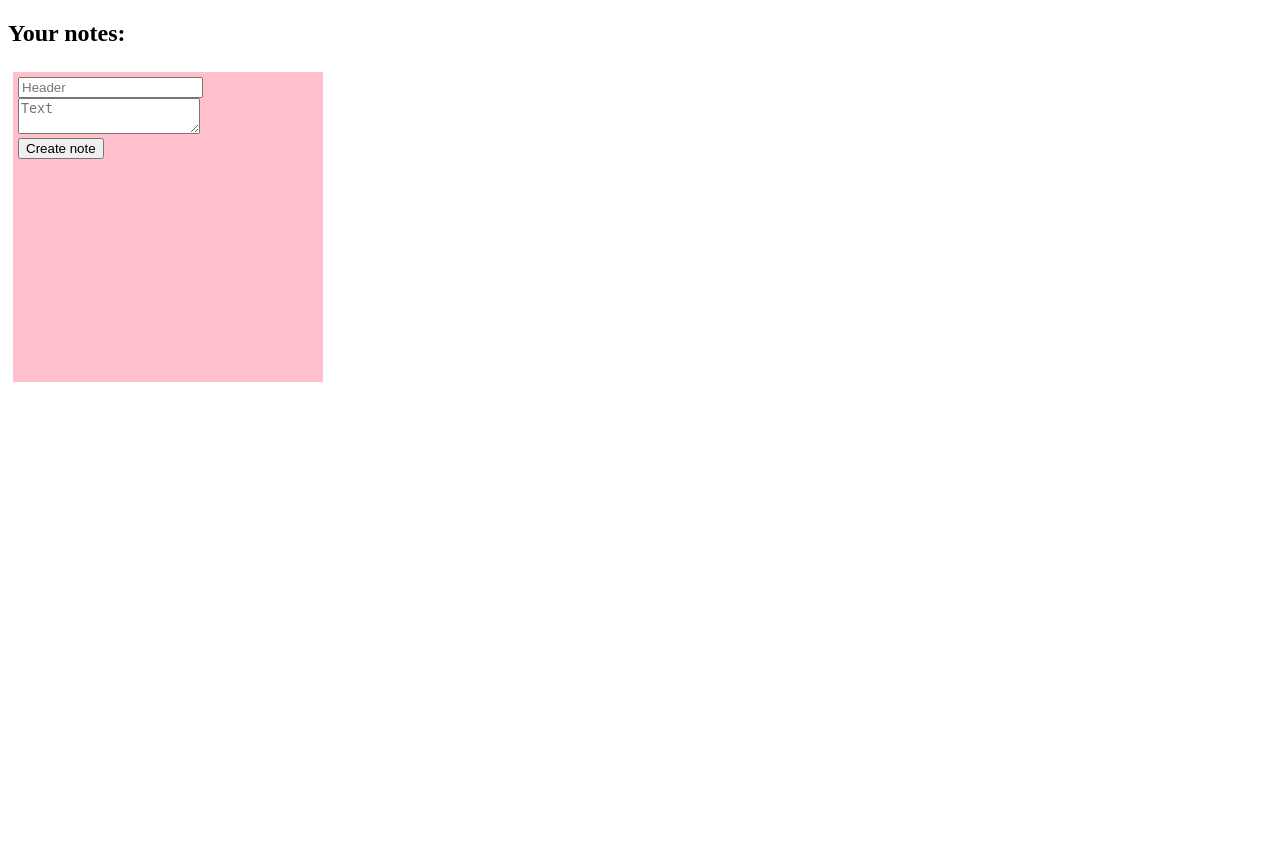
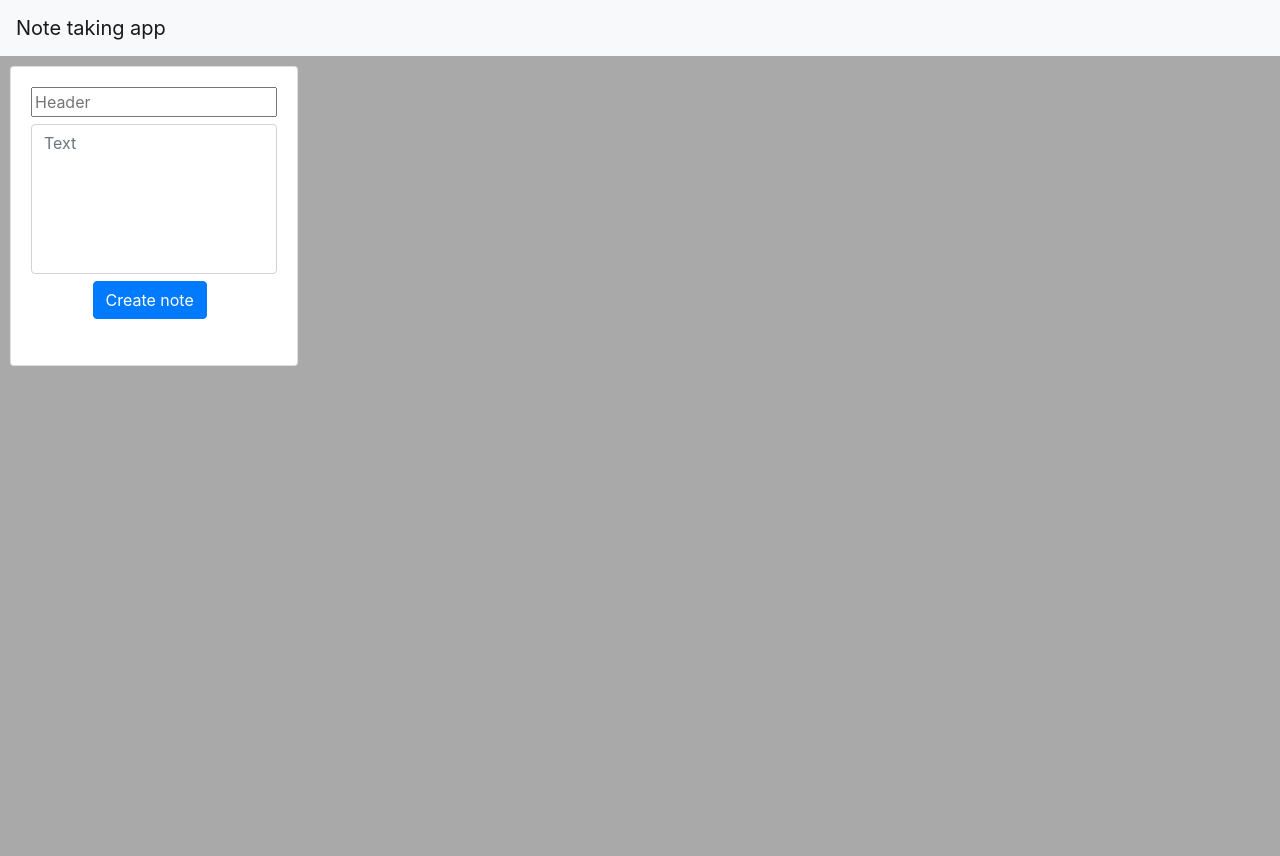
Before and after one commit to dev-groz/note-taking-app, a Django app: page / in a window 1280 px wide. Before the commit the page ends 382 px from the top, so only its background shows below. Run offline with Django 4.2, Linux system fonts and the light colour scheme; data that the repository does not hold is empty.

Commit message:
make main page look beautiful, add styles and icons for edit/delete buttons

```diff
--- a/notes/static/style.css
+++ b/notes/static/style.css
@@ -1,9 +1,18 @@
+html,
+body {
+    height: 100vh;
+}
+
+.notes-container {
+    height: 100vh;
+    background-color: darkgray;
+}
+
 .note {
     position: relative;
     display: inline-block;
     width: 300px;
     height: 300px;
-    background-color: pink;
     margin: 5px;
     padding: 5px;
     vertical-align: middle;
@@ -13,3 +22,31 @@
     position: absolute;
     bottom: 0px;
 }
+
+textarea {
+    resize: none;
+    height: 150px;
+}
+
+input,
+textarea{
+    width:100%;
+    display:block;
+    margin-bottom: 7px;
+}
+
+.note-head {
+    position: absolute;
+    right: 10px;
+    top: 10px;
+}
+
+.note-head > form {
+    margin-bottom: 5px;
+}
+
+.add-button {
+    width: 50%;
+    margin: 0 auto;
+    text-align: left
+}
--- a/notes/templates/allnotes.html
+++ b/notes/templates/allnotes.html
@@ -1,35 +1,54 @@
 {% load static %}
 <!DOCTYPE html>
 <html lang="en">
+
 <head>
     <meta charset="UTF-8">
     <meta name="viewport" content="width=device-width, initial-scale=1.0">
     <title>All notes</title>
-    <link rel="stylesheet" href="{% static 'style.css' %}"/>
+    <link rel="stylesheet" href="https://cdn.jsdelivr.net/npm/bootstrap@4.0.0/dist/css/bootstrap.min.css" integrity="sha384-Gn5384xqQ1aoWXA+058RXPxPg6fy4IWvTNh0E263XmFcJlSAwiGgFAW/dAiS6JXm" crossorigin="anonymous">
+    <link rel="stylesheet" href="https://cdnjs.cloudflare.com/ajax/libs/font-awesome/4.7.0/css/font-awesome.min.css">
+    <link rel="stylesheet" href="{% static 'style.css' %}" />
 </head>
+
 <body>
-    <h2>Your notes:</h2>
+    <nav class="navbar navbar-light bg-light">
+        <a class="navbar-brand" href="#">Note taking app</a>
+    </nav>
     <div class="notes-container">
         <div class="note">
-            <form action="/createnote/" method="post">
-                {% csrf_token %}
-                <div class="header" name="new_header"><input name="note-header" placeholder="Header"></div>
-                <div class="text" name="new_text"><textarea name="note-text" placeholder="Text"></textarea></div>
-                <div class="add-button"><input type="submit" value="Create note"></div>
-            </form>
+            <div class="input-group">
+                <div class="card" style="width: 18rem; height: 300px;">
+                    <div class="card-body">
+                        <form action="/createnote/" method="post">
+                            {% csrf_token %}
+                            <div class="input-header" name="new_header"><input name="note-header" placeholder="Header">
+                            </div>
+                            <div class="input-text" name="new_text"><textarea class="form-control" name="note-text"
+                                    placeholder="Text"></textarea></div>
+                            <div class="add-button"><button class="btn btn-primary" type="submit">Create note</div>
+                        </form>
+                    </div>
+                </div>
+            </div>
         </div>
         {% for note in notes_list %}
         <div class="note">
-            <div class="header"><h3>{{ note.header }}</h3>
-                <form action='/removenote/{{ note.id }}' method='get'>
-                    <button type="submit">X</button>
-                </form>
-                <form action='/note/{{ note.id }}' method='get'>
-                    <button type="submit">Edit</button>
-                </form>
+            <div class="card" style="width: 18rem; height: 300px;">
+                <div class="card-body">
+                    <h5 class="card-title">{{ note.header }}</h5>
+                    <div class="note-head">
+                        <form action='/note/{{ note.id }}' method='get'>
+                            <button type="submit" class="btn btn-warning fa fa-bars"></button>
+                        </form>
+                        <form action='/removenote/{{ note.id }}' method='get'>
+                            <button type="submit" class="btn btn-danger fa fa-trash"></button>
+                        </form>
+                    </div>
+                    <p class="card-text">{{ note.text }}</p>
+                    <h6 class="created mb-2 text-muted">{{ note.created }}</h6>
+                </div>
             </div>
-            <div class="text"><p>{{ note.text }}</p></div>
-            <div class="created"><p>{{ note.created }}</p></div>
         </div>
         {% endfor %}
     </div>
```
